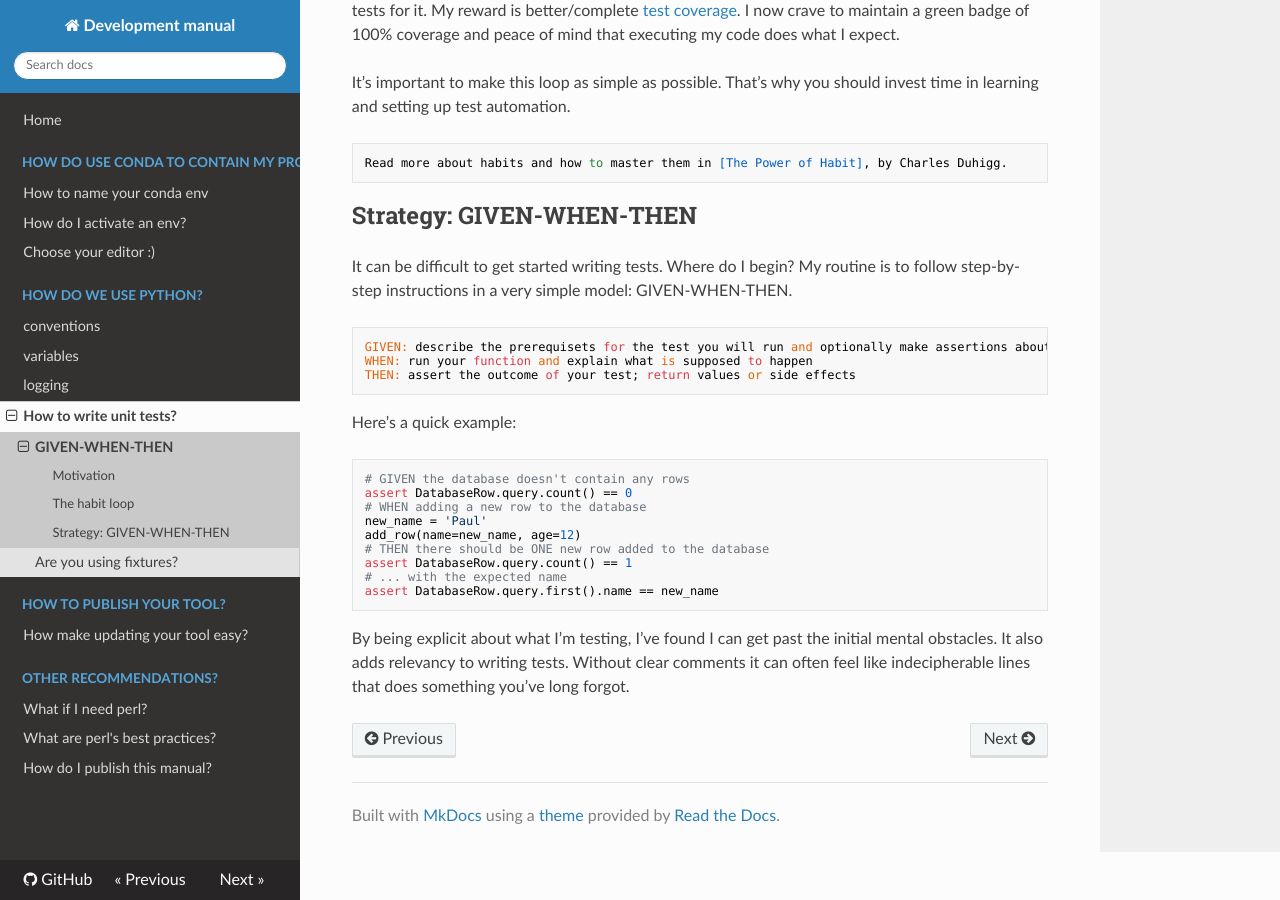
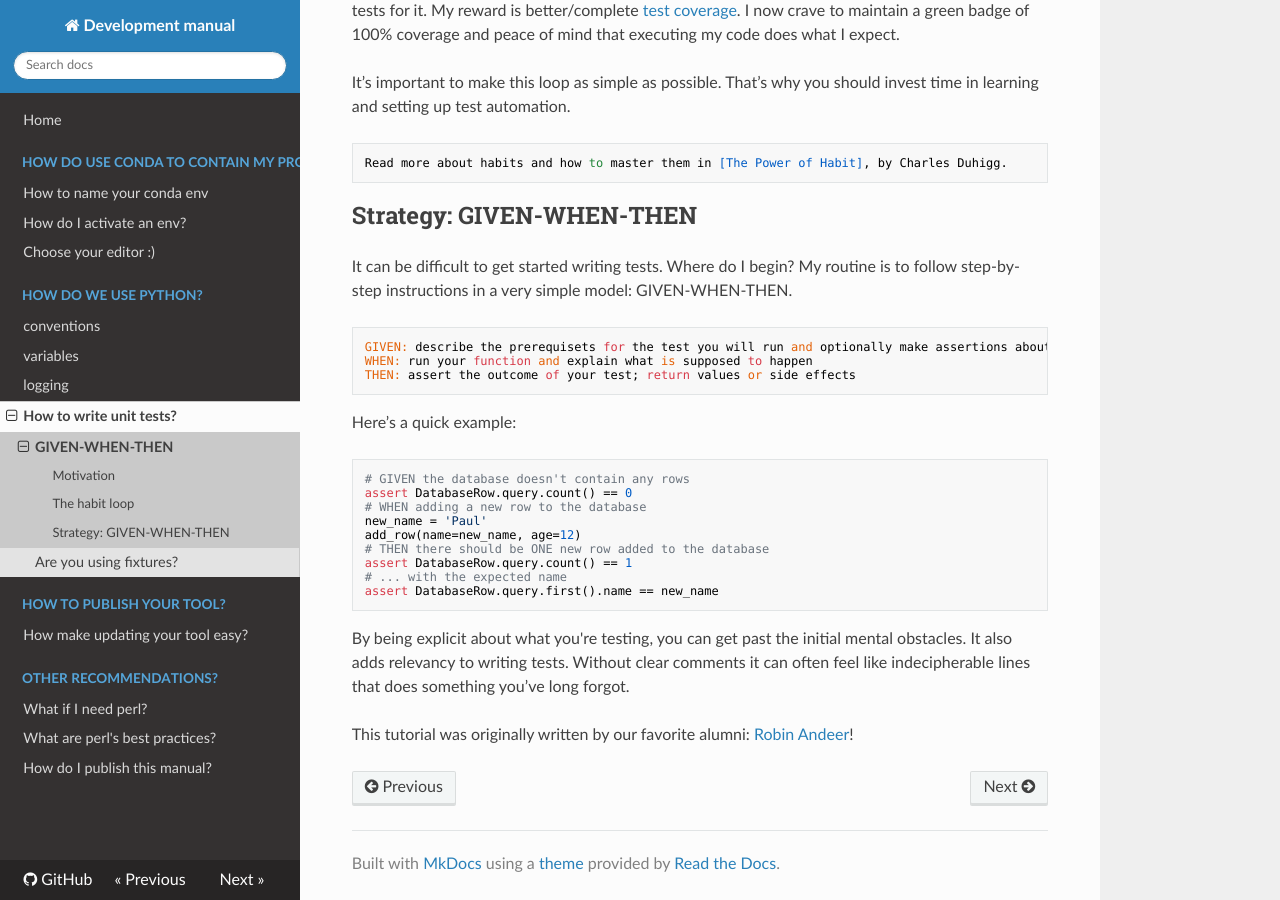
Before and after one commit to ingkebil/development, an MkDocs documentation site: the page built from docs/python/testing/index.md, in a window 1280 px wide and 900 px high, scrolled down 753 px. Built offline with MkDocs 1.6.1, drawn with Linux system fonts in a browser that asks for light colours; nearby versions of some CDN libraries.

Commit message:
Add Robin :)

````diff
--- a/docs/python/testing/index.md
+++ b/docs/python/testing/index.md
@@ -44,8 +44,11 @@ assert DatabaseRow.query.count() == 1
 assert DatabaseRow.query.first().name == new_name
 ```
 
-By being explicit about what I’m testing, I’ve found I can get past the initial mental obstacles. It also adds relevancy to writing tests. Without clear comments it can often feel like indecipherable lines that does something you’ve long forgot.
+By being explicit about what you're testing, you can get past the initial mental obstacles. It also adds relevancy to writing tests. Without clear comments it can often feel like indecipherable lines that does something you’ve long forgot.
+
+This tutorial was originally written by our favorite alumni: [Robin Andeer]!
 
 [testandcode]: https://testandcode.com/
 [test coverage]: https://en.wikipedia.org/wiki/Code_coverage
 [The Power of Habit]: http://charlesduhigg.com/the-power-of-habit/
+[Robin Andeer]: https://www.robinandeer.com/blog/2016/06/18/how-i-test-my-code-part-1/
````
